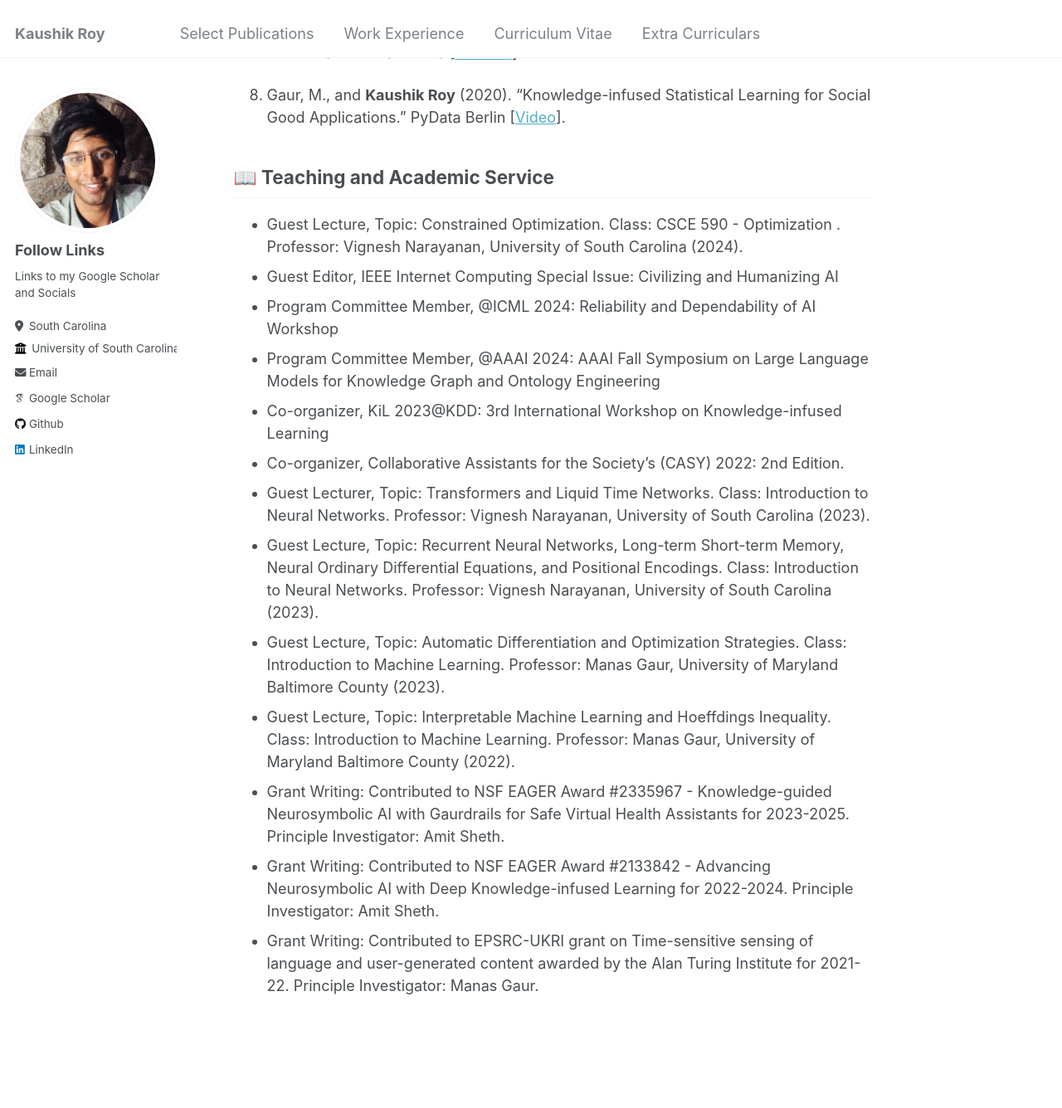
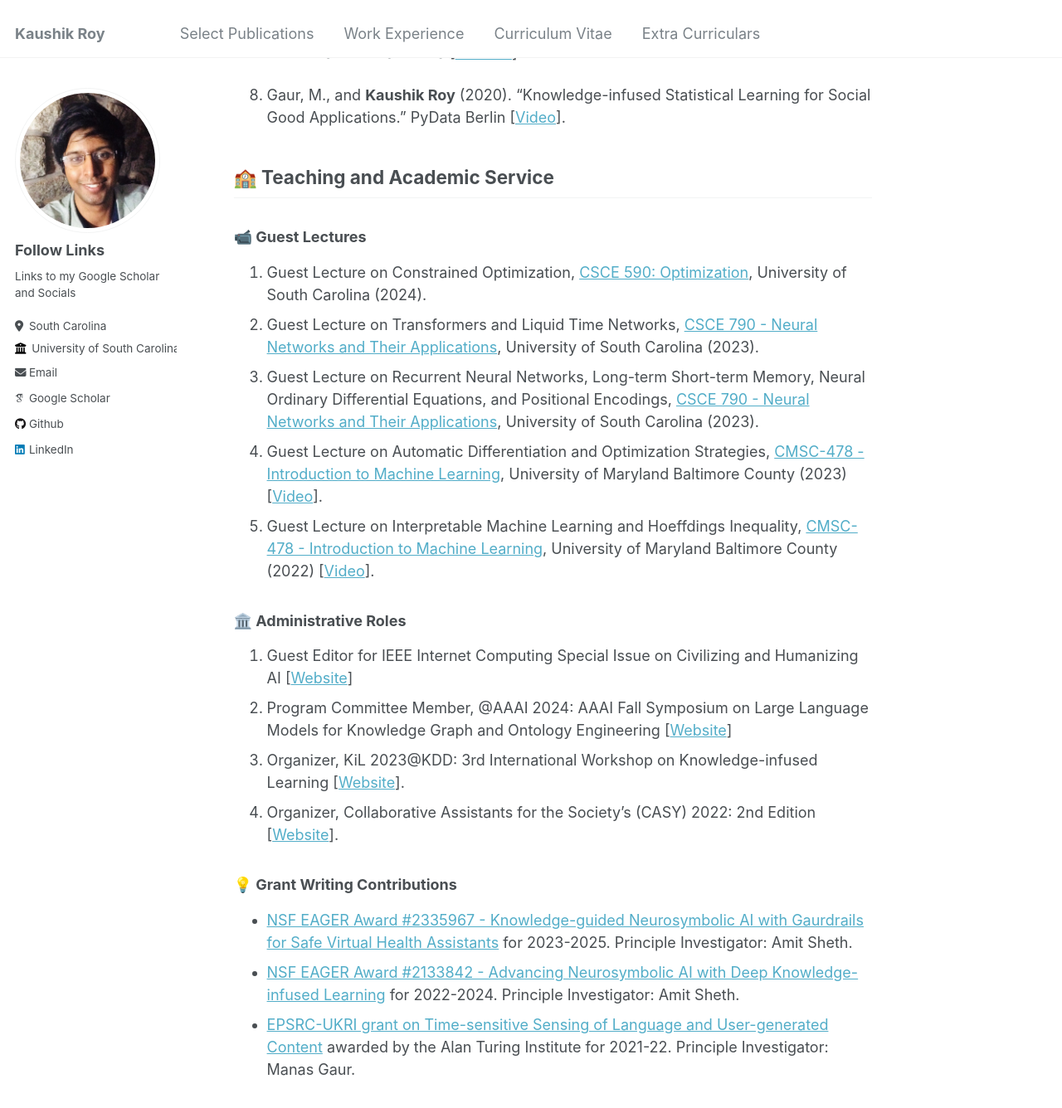
Before and after one commit to kauroy1994/home, a Jekyll site: the page built from _pages/markdown.md, in a window 1280 px wide and 1400 px high, scrolled down 4956 px. Shown: the top 1336 px of the window at 83% size. Built offline with Jekyll 4.4.1, drawn with Linux system fonts in a browser that asks for light colours; some web fonts are replaced.

Commit message:
Update markdown.md

```diff
--- a/_pages/markdown.md
+++ b/_pages/markdown.md
@@ -97,18 +97,22 @@ author_profile: true
 
 10. Gaur, M., and **Kaushik Roy** (2020). "Knowledge-infused Statistical Learning for Social Good Applications." PyData Berlin [[Video](https://www.youtube.com/watch?v=NHTSm5TW7E0)].
 
-## 📖 Teaching and Academic Service
+## 🏫 Teaching and Academic Service
 
-- Guest Lecture, Topic: Constrained Optimization. Class: CSCE 590 - Optimization . Professor: Vignesh Narayanan, University of South Carolina (2024).
-- Guest Editor, IEEE Internet Computing Special Issue: Civilizing and Humanizing AI
-- Program Committee Member, @ICML 2024: Reliability and Dependability of AI Workshop
-- Program Committee Member, @AAAI 2024: AAAI Fall Symposium on Large Language Models for Knowledge Graph and Ontology Engineering
-- Co-organizer, KiL 2023@KDD: 3rd International Workshop on Knowledge-infused Learning
-- Co-organizer, Collaborative Assistants for the Society's (CASY) 2022: 2nd Edition.
-- Guest Lecturer, Topic: Transformers and Liquid Time Networks. Class: Introduction to Neural Networks. Professor: Vignesh Narayanan, University of South Carolina (2023).
-- Guest Lecture, Topic: Recurrent Neural Networks, Long-term Short-term Memory, Neural Ordinary Differential Equations, and Positional Encodings. Class: Introduction to Neural Networks. Professor: Vignesh Narayanan, University of South Carolina (2023).
-- Guest Lecture, Topic: Automatic Differentiation and Optimization Strategies. Class: Introduction to Machine Learning. Professor: Manas Gaur, University of Maryland Baltimore County (2023).
-- Guest Lecture, Topic: Interpretable Machine Learning and Hoeffdings Inequality. Class: Introduction to Machine Learning. Professor: Manas Gaur, University of Maryland Baltimore County (2022).
-- Grant Writing: Contributed to NSF EAGER Award #2335967 - Knowledge-guided Neurosymbolic AI with Gaurdrails for Safe Virtual Health Assistants for 2023-2025. Principle Investigator: Amit Sheth.
-- Grant Writing: Contributed to NSF EAGER Award #2133842 - Advancing Neurosymbolic AI with Deep Knowledge-infused Learning for 2022-2024. Principle Investigator: Amit Sheth.
-- Grant Writing: Contributed to EPSRC-UKRI grant on Time-sensitive sensing of language and user-generated content awarded by the Alan Turing Institute for 2021-22. Principle Investigator: Manas Gaur.
+### 📹 Guest Lectures
+1. Guest Lecture on Constrained Optimization, [CSCE 590: Optimization](https://vigsnar.github.io/teaching.html), University of South Carolina (2024).
+2. Guest Lecture on Transformers and Liquid Time Networks, [CSCE 790 - Neural Networks and Their Applications](https://vigsnar.github.io/csce.html), University of South Carolina (2023).
+3. Guest Lecture on Recurrent Neural Networks, Long-term Short-term Memory, Neural Ordinary Differential Equations, and Positional Encodings, [CSCE 790 - Neural Networks and Their Applications](https://vigsnar.github.io/csce.html), University of South Carolina (2023).
+4. Guest Lecture on Automatic Differentiation and Optimization Strategies, [CMSC-478 - Introduction to Machine Learning](https://manasgaur.github.io/Courses/#), University of Maryland Baltimore County (2023) [[Video]()].
+5. Guest Lecture on Interpretable Machine Learning and Hoeffdings Inequality, [CMSC-478 - Introduction to Machine Learning](https://manasgaur.github.io/Courses/#), University of Maryland Baltimore County (2022) [[Video](https://www.youtube.com/watch?v=0oCELvPrkMk&list=PLUkZdoAFrCu-WgzTYpPLBz3cVoTVEUsOc&index=2&pp=gAQBiAQB)].
+
+### 🏛️ Administrative Roles
+1. Guest Editor for IEEE Internet Computing Special Issue on Civilizing and Humanizing AI [[Website](https://aiisc.ai/Special.html)]
+2. Program Committee Member, @AAAI 2024: AAAI Fall Symposium on Large Language Models for Knowledge Graph and Ontology Engineering [[Website](https://kastle-lab.github.io/llms-and-kg-engineering/)]
+3. Organizer, KiL 2023@KDD: 3rd International Workshop on Knowledge-infused Learning [[Website](https://aiisc.ai/kiml2023/)].
+4. Organizer, Collaborative Assistants for the Society's (CASY) 2022: 2nd Edition [[Website](https://www.cse.sc.edu/event/collaborative-assistants-society)].
+
+### 💡 Grant Writing Contributions
+- [NSF EAGER Award #2335967 - Knowledge-guided Neurosymbolic AI with Gaurdrails for Safe Virtual Health Assistants](https://www.nsf.gov/awardsearch/showAward?AWD_ID=2335967) for 2023-2025. Principle Investigator: Amit Sheth.
+- [NSF EAGER Award #2133842 - Advancing Neurosymbolic AI with Deep Knowledge-infused Learning](https://www.nsf.gov/awardsearch/showAward?AWD_ID=2133842&HistoricalAwards=false) for 2022-2024. Principle Investigator: Amit Sheth.
+- [EPSRC-UKRI grant on Time-sensitive Sensing of Language and User-generated Content](https://wiki.aiisc.ai/index.php?title=Moments_of_Change_in_Mood_(Switch/Escalation)) awarded by the Alan Turing Institute for 2021-22. Principle Investigator: Manas Gaur.
```
